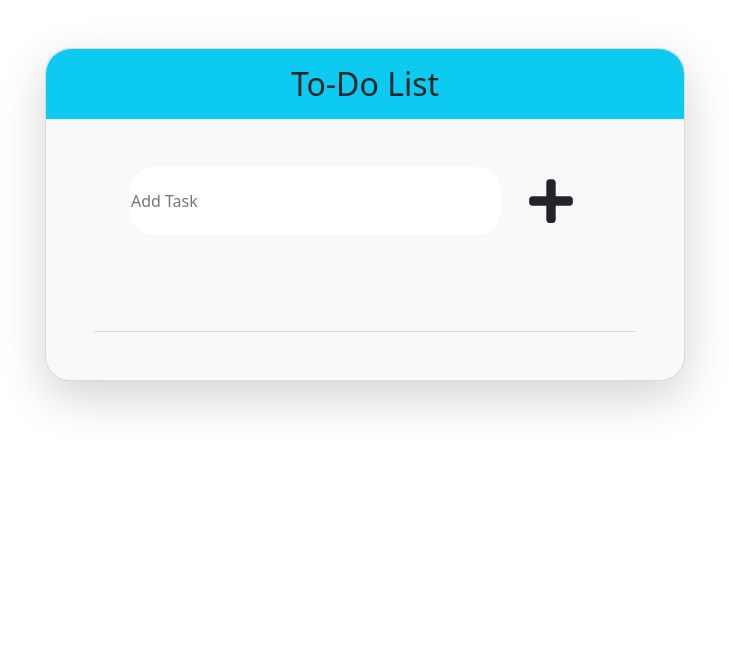
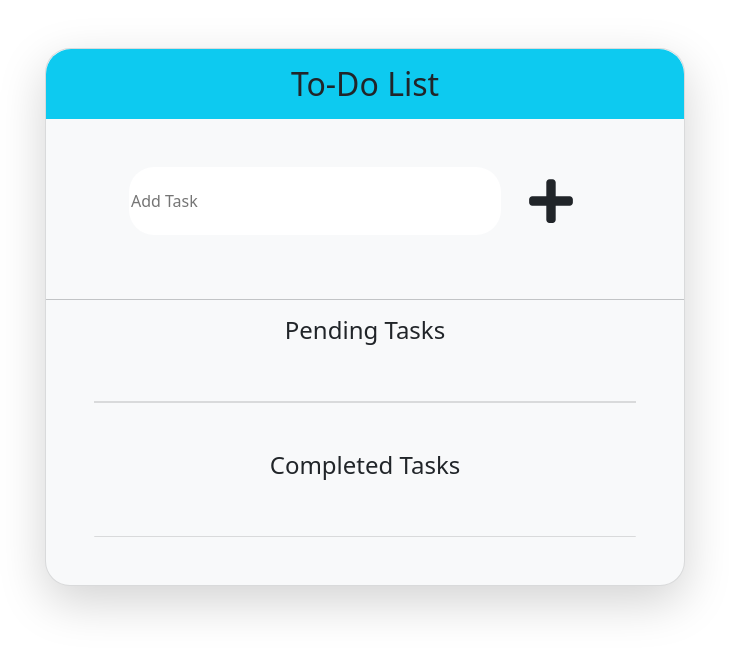
Before and after one commit to saksham-jain1/todo-list, a React (Create React App) app: page / in a window 1280 px wide. Shown: the top 654 px of the page, without its empty margins (275-1004 px from the left). Built offline with nearby package versions, Linux system fonts and the light colour scheme.

Commit message:
Add files via upload

```diff
--- a/src/components/todo.js
+++ b/src/components/todo.js
@@ -1,5 +1,6 @@
 import React from 'react'
 import { FaTrash } from "react-icons/fa";
+
 
 const Todo = (props) => {
     /*const [editable, setEditable] = useState(false)
@@ -9,8 +10,21 @@ const Todo = (props) => {
          onClick={edit}
     }*/
     return (
-        <li className='list-group-item p-2 m-1' id={props.data.id} style={{fontSize:'24px'}}>&ensp;{props.data.task}
-        <button className='btn p-2 ' id={props.data.id} onClick={props.deleteTask} style={{borderRadius:'50px',float:'right'}}><FaTrash size={26} /></button></li>
+        <table>
+        <tr>
+        <td>
+            <input type="checkbox" name="complete" style={{height:'25px', width:'25px' }} onChange={props.changestatus} id={props.data.id} checked={props.data.complete} />
+        </td>
+        <td style={{width:'100%'}}>
+            <li className='list-group-item p-2 m-1' id={props.data.id} style={{fontSize:'18px', textDecorationLine: props.data.complete ?'line-through' : 'none'}}>
+            {props.data.task}
+            </li>
+        </td>
+        <td>
+        <button className='btn p-2 ' id={props.data.id} onClick={props.deleteTask} style={{borderRadius:'50px',float:'right'}}><FaTrash size={26} /></button>
+        </td>
+        </tr>
+        </table>
     )
 }
 
--- a/src/components/todoList.js
+++ b/src/components/todoList.js
@@ -1,50 +1,134 @@
-import React , { useState , useRef } from 'react'
+import React, { useState, useEffect } from "react";
 import { FaPlus } from "react-icons/fa";
-import Todo from './todo';
+import Todo from "./todo";
+
+const localstorage = () => {
+  const list = localStorage.getItem("data");
+  if (list) return JSON.parse(list);
+  return [];
+};
 
 const TodoList = () => {
-    const [task,setTask] = useState('');
-    const [index,setIndex] = useState(1);
-    const [data, setData] = useState([]);
-    const deleteData = (e) =>
-    {
-        setData(data.filter((curr) => {
-            if(curr.id==e.currentTarget.id)
-            {
-                return '';
-            }
-            else
-            {
+  const [task, setTask] = useState("");
+  const [index, setIndex] = useState(localStorage.getItem("index"));
+  const [data, setData] = useState(localstorage());
+  const deleteData = (e) => {
+    setData(
+      data.filter((curr) => {
+        if (curr.id == e.currentTarget.id) {
+          return "";
+        } else {
           return curr;
         }
-    }));
+      })
+    );
+  };
+  const changestatus = (e) => {
+    setData(
+      data.filter((curr) => {
+        if (curr.id == e.currentTarget.id) {
+          curr.complete = !curr.complete;
+          return curr;
+        } else {
+          return curr;
         }
-    const addTask = () =>{
-        if(task)
-        {
-            setData([...data,{id:index,task:task}]);
-            setTask('');
-            setIndex(index+1);
+      })
+    );
+  };
+  const addTask = async () => {
+    if (task) {
+      // console.log(task);
+      // try{
+      //     console.log("hh");
+      //     const url =`http://localhost:8000/notes?note=${task}&title`;
+      //     const response = await fetch(url,{
+      //         method: "POST"
+      //     });
+      //     const resjson = await response.json();
+      //     console.log(resjson);
+      // }
+      // catch (e)
+      // {
+      //     console.log(e);
+      // }
+
+      setData([{ id: index, task: task, complete: "" }, ...data]);
+      setTask("");
+      setIndex(index * 1 + 1);
+    } else {
+      alert("Enter the task");
     }
-        else
-        {
-            alert('Enter the task');
-        }
-    }
+  };
+  useEffect(() => {
+    localStorage.setItem("data", JSON.stringify(data));
+    localStorage.setItem("index", index);
+  }, [data]);
+
   return (
-        <div className='card col-md-6 container-fluid align-center bg-light shadow-lg my-5 p-0' style={{borderRadius:'25px'}}>
-        <h2 className='text-center bg-info m-0 p-3' style={{borderRadius:'25px 25px 0px 0px'}}>To-Do List</h2>
+    <div
+      className="card col-md-6 container-fluid align-center bg-light shadow-lg my-5 p-0"
+      style={{ borderRadius: "25px" }}
+    >
+      <h2
+        className="text-center bg-info m-0 p-3"
+        style={{ borderRadius: "25px 25px 0px 0px" }}
+      >
+        To-Do List
+      </h2>
       <div className="input-group justify-content-center my-5">
-        <input type="text" className='field-input col-7' onChange={(e)=>setTask(e.target.value)} value={task} style={{borderStyle: 'hidden',borderRadius:'25px'}} placeholder='Add Task' />
-        <button className='btn btn1 p-2 mx-3' onClick={addTask} style={{borderRadius:'50px'}}><FaPlus size={50} /></button>
+        <input
+          type="text"
+          className="field-input col-7"
+          onChange={(e) => setTask(e.target.value)}
+          value={task}
+          style={{ borderStyle: "hidden", borderRadius: "25px" }}
+          placeholder="Add Task"
+        />
+        <button
+          className="btn btn1 p-2 mx-3"
+          onClick={addTask}
+          style={{ borderRadius: "50px" }}
+        >
+          <FaPlus size={50} />
+        </button>
       </div>
-            <ul className='list-group list-group-flush m-5' style={{listStyleType:'none'}}>
-                {
-                    data.map((curr,i) =>{ return (<Todo key={curr.id} data={curr} deleteTask={deleteData} />) })
-                }
+      <hr />
+      <h4 className="text-center">Pending Tasks</h4>
+      <ul
+        className="list-group list-group-flush m-5"
+        style={{ listStyleType: "none" }}
+      >
+        {data.map((curr, i) => {
+            if(curr.complete==false)
+          return (
+            <Todo
+              key={curr.id}
+              changestatus={changestatus}
+              data={curr}
+              deleteTask={deleteData}
+            />
+          );
+        })}
+      </ul>
+      <h4 className="text-center">Completed Tasks</h4>
+      <ul
+        className="list-group list-group-flush m-5"
+        style={{ listStyleType: "none" }}
+      >
+        {data.map((curr, i) => {
+            if(curr.complete==true)
+          return (
+            <Todo
+              key={curr.id}
+              changestatus={changestatus}
+              data={curr}
+              deleteTask={deleteData}
+            />
+          );
+        })}
       </ul>
     </div>
-    )
-}
+  );
+};
 
 export default TodoList;
```
Lines whose indentation alone changed are shown as unchanged.
